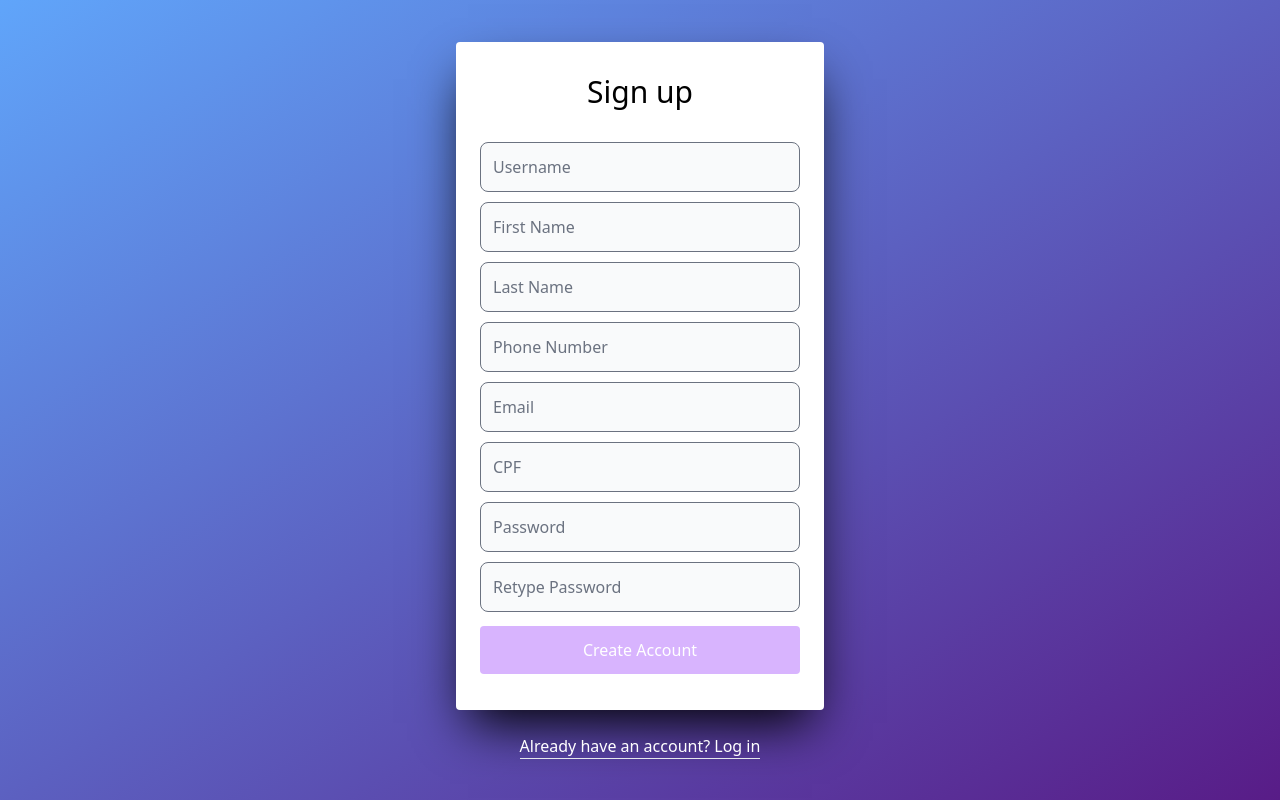
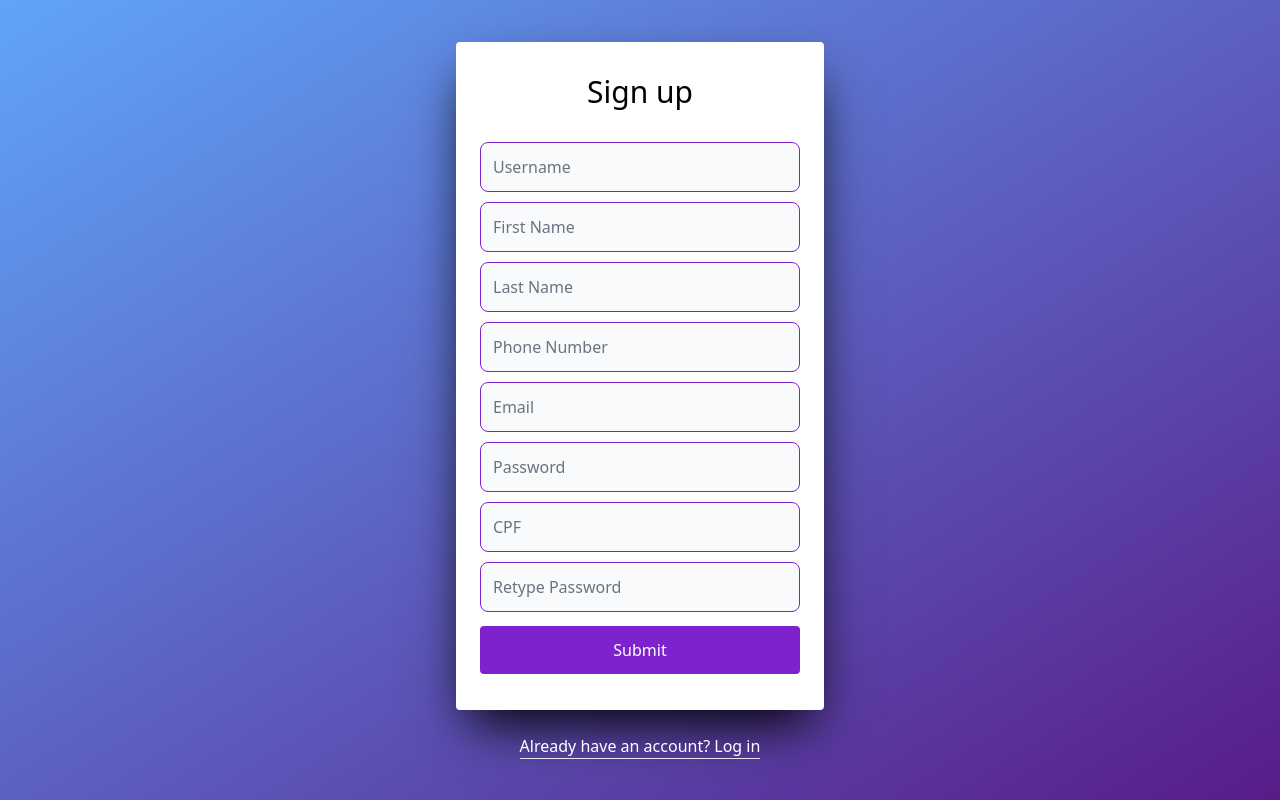
Before and after one commit to gabrielarraes/carona_project, a React (Create React App) app in the folder pi-screens/: page /register in a window 1280 px wide. Built offline with nearby package versions, Linux system fonts and the light colour scheme.

Commit message:
Code refactoring

```diff
--- a/pi-screens/package.json
+++ b/pi-screens/package.json
@@ -16,6 +16,7 @@
     "axios": "^0.26.1",
     "react": "^18.0.0",
     "react-dom": "^18.0.0",
+    "react-hook-form": "^7.29.0",
     "react-input-mask": "^2.0.4",
     "react-router-auth-provider": "^1.0.5",
     "react-router-dom": "^6.3.0",
--- a/pi-screens/src/Components/Input/BasicInput.tsx
+++ /dev/null
@@ -1,33 +0,0 @@
-import React from "react";
-
-const BasicInput  = (
-  {
-    type,
-    className,
-    placeHolder,
-    onChange,
-    valid,
-    maxLenght,
-  } :
-  {
-    type:string,
-    className:boolean,
-    placeHolder:string,
-    onChange:any,
-    valid:boolean
-    maxLenght?:number,
-  }) => {
-
-  return <input
-        type={type}
-        className={valid ?
-          "block border border-purple-700 focus:border-purple-500 focus:ring-purple-700 bg-gray-50 focus:bg-white w-full p-3 rounded-lg mb-2.5" :
-          "block border-gray-500 w-full focus:border-rose-500 focus:ring-white bg-gray-50 focus:bg-white p-3 rounded-lg mb-2.5"}
-        placeholder={placeHolder}
-        onChange={onChange}
-        autoComplete="off"
-        maxLength={maxLenght}
-        />
-}
-
-export default BasicInput;
--- a/pi-screens/src/Components/Input/InputMask.tsx
+++ b/pi-screens/src/Components/Input/InputMask.tsx
@@ -5,7 +5,6 @@ import InputMask from 'react-input-mask';
 
 const MaskedInput = ({ value , onChange, className } : {value:any, onChange:any, className:string}) => {
   return <InputMask mask="999.999.999-99"
-  value={value}
   onChange={onChange}
   autoComplete='off'
   style={{ outline: 0 }}
--- /dev/null
+++ b/pi-screens/src/constants/StyleConstants.tsx
@@ -0,0 +1 @@
+export const defaultInputStyle = "block border border-purple-700 focus:border-purple-500 focus:ring-purple-700 bg-gray-50 focus:bg-white w-full p-3 rounded-lg mb-2.5";
--- a/pi-screens/src/pages/Register.tsx
+++ b/pi-screens/src/pages/Register.tsx
@@ -1,216 +1,128 @@
+/* eslint-disable @typescript-eslint/no-unused-vars */
 import { useCallback, useEffect, useRef, useState } from "react";
 import { useNavigate } from "react-router-dom";
-import { EMAIL_REGEX, PASSWORD_REGEX, CPF_REGEX, USERNAME_REGEX } from "../constants/constants";
-import BasicInput from "../Components/Input/BasicInput";
+import { EMAIL_REGEX, PASSWORD_REGEX, CPF_REGEX, USERNAME_REGEX} from "../constants/constants";
+import { defaultInputStyle } from "../constants/StyleConstants";
 import MaskedInput from '../Components/Input/InputMask'
 import { useCustomer } from "../hooks/useCustomer";
+import { useForm } from "react-hook-form";
+
+interface FormInput {
+  userName: string;
+  email: string;
+  firstName: string;
+  CPF: string;
+  phoneNumber: number
+  lastName: string;
+  password: string;
+  confirmPassword: string;
+}
 
 const Register = () => {
 
-  const navigate = useNavigate();
-  const emailRef = useRef<HTMLInputElement>(null);
-  const errorRef = useRef();
+  const { register, handleSubmit, formState: { errors }, clearErrors } = useForm<FormInput>({
+    mode: 'all',
 
+  });
+  const { createUser} = useCustomer();
+  const [CPF, setCPF] = useState('');
 
-  const { createUser} = useCustomer();
-
-  const [email, setEmail] = useState('');
-  const [isEmailValid, setIsEmailValid] = useState(false);
-
-  const [username, setUsername] = useState('');
-  const [isUsernameValid, setIsUsernameValid] = useState(false);
-
-  const [firstName, setFirstName] = useState('');
-  const [isFirstNameValid, setIsFirstNameValid] = useState(false);
-
-  const [lastName, setLastName] = useState('');
-  const [isLastNameValid, setIsLastNameValid] = useState(false);
-
-  const [phoneNumber, setPhoneNumber] = useState(0);
-  const [isPhoneNumberValid, setIsPhoneNumberValid] = useState(false);
-
-  const [CPF, setCPF] = useState('');
-  const [isCPFValid, setIsCPFValid] = useState(false);
-
-  const [password, setPassword] = useState('');
-  const [isPasswordValid, setIsPasswordValid] = useState(false);
-
-  const [matchPassword, setMatchPassword] = useState('');
-  const [isMatchPasswordValid, setIsMatchPasswordValid] = useState(false);
-
-  const [errorMsg, setErrorMsg] = useState('');
-  const [succes, setSucces] = useState(false);
-
-  useEffect(() => {
-    emailRef.current?.focus();
-  }, [])
-
-  useEffect(() => {
-    setIsCPFValid(CPF_REGEX.test(CPF))
-  },[CPF])
-
-  useEffect(() => {
-    setIsUsernameValid(USERNAME_REGEX.test(username))
-  },[username])
-
-  useEffect(() => {
-    setIsFirstNameValid(USERNAME_REGEX.test(firstName))
-  },[firstName])
-
-  useEffect(() => {
-    setIsLastNameValid(USERNAME_REGEX.test(lastName))
-  },[lastName])
-
-  useEffect(() => {
-    setIsPhoneNumberValid(USERNAME_REGEX.test(phoneNumber.toString()))
-  },[phoneNumber])
-
-  useEffect(() => {
-    setErrorMsg('');
-  }, [email, password, matchPassword])
-
-  useEffect(() => {
-    setIsEmailValid(EMAIL_REGEX.test(email));
-  }, [email])
-
-  useEffect(() => {
-    setIsPasswordValid(PASSWORD_REGEX.test(password));
-    setIsMatchPasswordValid(password === matchPassword);
-  },[password, matchPassword])
-
-  //implementar await pra receber requisiçao do backend
-  const handleRegisterButton = useCallback(async () =>
+  const onSubmit = useCallback(async (data: FormInput) =>
   {
-    await createUser({
-      user: {
-      username: username,
-      password: password,
-      email: email
-    },
-      cpf: CPF,
-      firstName: firstName,
-      lastName: lastName,
-      phoneNumber: phoneNumber
-    })
-  }, [createUser, email,password,username,CPF,firstName,lastName,phoneNumber])
+    try {
+      await createUser({
+        user: {
+        username: data.userName,
+        password: data.password,
+        email: data.email
+      },
+        cpf: CPF,
+        firstName: data.firstName,
+        lastName: data.lastName,
+        phoneNumber: data.phoneNumber
+      })
+    } catch (e) {
+      console.log(e);
+    }
+  }, [createUser, CPF]);
 
   return (
     <div className="bg-gradient-to-br to-purple-900 from-blue-400 min-h-screen flex flex-col">
 
     <div className="container max-w-sm mx-auto flex-1 flex flex-col items-center justify-center px-2">
-      <form className="bg-white px-6 py-8 rounded shadow-2xl shadow-black text-black w-full">
+      <form onSubmit={handleSubmit(onSubmit)} className="bg-white px-6 py-8 rounded shadow-2xl shadow-black text-black w-full">
             <h1 className="mb-8 text-3xl text-center">Sign up</h1>
 
-            <BasicInput
-                type="text"
-                className={isUsernameValid}
-                placeHolder="Username"
-                onChange={(e:any) => setUsername(e.target.value)}
-                valid={isUsernameValid}
-                maxLenght={19}/>
+            <input
+              className={defaultInputStyle}
+              {...register("userName", {required:true, maxLength:15, pattern: USERNAME_REGEX})}
+              id="Username"
+              placeholder="Username"
+              onBlur={() => clearErrors("userName")}
+              style={{outline: 0}}
+              autoComplete="off"
+            />
 
-            <BasicInput
-                type="text"
-                className={isFirstNameValid}
-                placeHolder="First Name"
-                onChange={(e:any) => setFirstName(e.target.value)}
-                valid={isFirstNameValid}
-                maxLenght={20}/>
+            {errors?.userName?.type === "required" && <p className="ml-1 mb-1 text-left text-rose-600">Username is required</p>}
+            {errors?.userName?.type === "pattern" && <p className="ml-1 mb-1 text-left text-rose-600 ico">Invalid Username</p>}
 
-            <BasicInput
-                type="text"
-                className={isLastNameValid}
-                placeHolder="Last Name"
-                onChange={(e:any) => setLastName(e.target.value)}
-                valid={isLastNameValid}
-                maxLenght={19}/>
-
-            <BasicInput
-                type="text"
-                className={isPhoneNumberValid}
-                placeHolder="Phone Number"
-                onChange={(e:any) => setPhoneNumber(e.target.value)}
-                valid={isPhoneNumberValid}
-                maxLenght={12}/>
-
-            <p className={username && !isUsernameValid ? "text-red-600 text-xs mb-2 ml-1 mt-1" : "hidden"}
-              > Invalid Username
-            </p>
-
-            <BasicInput
-                type="text"
-                className={isEmailValid}
-                placeHolder="Email"
-                onChange={(e:any) => setEmail(e.target.value)}
-                valid={isEmailValid}
-                maxLenght={50} />
-
-            <p className={email && !isEmailValid ? "text-red-600 text-xs mb-2 ml-1 mt-1" : "hidden"}
-              > Invalid E-mail
-            </p>
-
+            <input
+              className={defaultInputStyle}
+              {...register("firstName", {required:true, maxLength:20, pattern: USERNAME_REGEX})}
+              id="firsName"
+              placeholder="First Name"
+              style={{outline: 0}}
+              autoComplete="off"
+            />
+            <input
+              className={defaultInputStyle}
+              {...register("lastName", {required:true, maxLength:20, pattern: USERNAME_REGEX})}
+              id="lastName"
+              placeholder="Last Name"
+              style={{outline: 0}}
+              autoComplete="off"
+            />
+            <input
+              className={defaultInputStyle}
+              {...register("phoneNumber", {required:true, maxLength:9})}
+              id="phoneNumber"
+              placeholder="Phone Number"
+              style={{outline: 0}}
+              autoComplete="off"
+            />
+            <input
+              className={defaultInputStyle}
+              {...register("email", {required:true, maxLength:15, pattern: EMAIL_REGEX})}
+              id="email"
+              placeholder="Email"
+              style={{outline: 0}}
+              autoComplete="off"
+            />
+            <input
+              className={defaultInputStyle}
+              {...register("password", {required:true, maxLength:15, pattern: PASSWORD_REGEX})}
+              id="password"
+              placeholder="Password"
+              style={{outline: 0}}
+              autoComplete="off"
+            />
             <MaskedInput
               value={CPF}
               onChange={(e:any) => setCPF(e.target.value)}
-              className={ isCPFValid && CPF ?
-                "block border border-purple-700 focus:border-purple-500 focus:ring-purple-700 bg-gray-50 focus:bg-white w-full p-3 rounded-lg mb-2.5" :
-                "block border border-gray-500 focus:border-rose-500 focus:ring-rose-700 bg-gray-50 focus:bg-white w-full p-3 rounded-lg mb-2.5" }
+              className={defaultInputStyle}
             />
-
-            <p className={CPF && !isCPFValid ? "text-red-600 text-xs mb-2 ml-1 mt-1" : "hidden"}
-              > Invalid CPF
-            </p>
-
-            <BasicInput
-                type="password"
-                className={isPasswordValid}
-                placeHolder="Password"
-                onChange={(e:any) => setPassword(e.target.value)}
-                valid={isPasswordValid}
-                maxLenght={24} />
-
-            <p className={password && !isPasswordValid ? "text-red-600 text-xs mb-2 ml-1 mt-1" : "hidden"}
-              > Invalid Password <br></br>
-                4 - 24 characters,
-                At least 1 Special characcter <br></br>
-                At least 1 Uppercase letter ,
-                At least 1 Number
-            </p>
-
             <input
-                type="password"
-                className={isMatchPasswordValid && matchPassword ?
-                  "block border border-purple-700 focus:border-purple-500 focus:ring-purple-700 bg-gray-50 focus:bg-white w-full p-3 rounded-lg mb-2.5" :
-                  "block border-gray-500 w-full focus:border-rose-500 focus:ring-white bg-gray-50 focus:bg-white p-3 rounded-lg mb-2.5"}
-                required
-                minLength={3}
-                onChange={(e) => setMatchPassword(e.target.value)}
-                placeholder="Retype Password" />
-
-            <p className={matchPassword && !isMatchPasswordValid ? "text-red-600 text-xs mb-2 ml-1 mt-1" : "hidden"}
-              >Passwords dont match <br></br>
-            </p>
-
-            <button
+              className={defaultInputStyle}
+              {...register("confirmPassword", {required:true, maxLength:15, pattern: PASSWORD_REGEX})}
+              id="confirmPassword"
+              placeholder="Retype Password"
+              style={{outline: 0}}
+              autoComplete="off"
+            />
+            <input
                 type="submit"
-                disabled={
-                   isEmailValid === false ||
-                   isPasswordValid === false ||
-                   isMatchPasswordValid === false ||
-                   isCPFValid === false ||
-                   isUsernameValid === false ||
-                   isFirstNameValid === false ||
-                   isLastNameValid === false ||
-                   isPhoneNumberValid === false
-                }
-                className={
-                  isEmailValid === true && isPasswordValid === true &&
-                  isMatchPasswordValid === true &&
-                  isCPFValid === true && isFirstNameValid === true && isLastNameValid === true && isPhoneNumberValid === true && isUsernameValid === true ?
-                   "w-full text-center py-3 rounded bg-purple-700 text-white hover:bg-purple-900 focus:outline-none my-1" :
-                   "w-full text-center py-3 rounded bg-purple-300 text-white focus:outline-none my-1"}
-                onClick={handleRegisterButton}
-            >Create Account</button>
+                className="w-full text-center py-3 rounded bg-purple-700 text-white hover:bg-purple-900 focus:outline-none my-1"
+            ></input>
         </form>
 
         <a className=" border-b border-blue text-white mt-6" href="localhost:3000">
```
Also changed, not shown: pi-screens/src/hooks/useCustomer.tsx (+7 -2 lines), pi-screens/src/utils/useForm.tsx (deleted, +0 -13 lines), pi-screens/src/constants/constants.tsx (line endings or trailing spaces), 2 other files (tests, documents, lock files or other folders).
